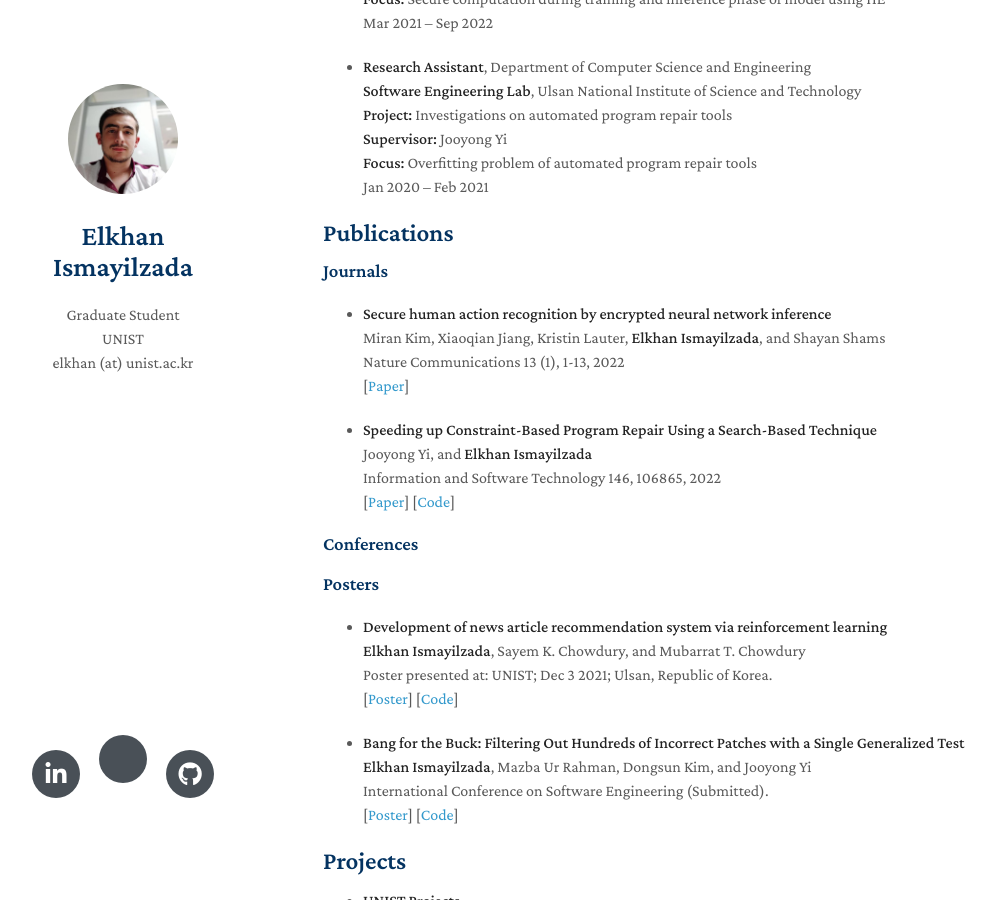
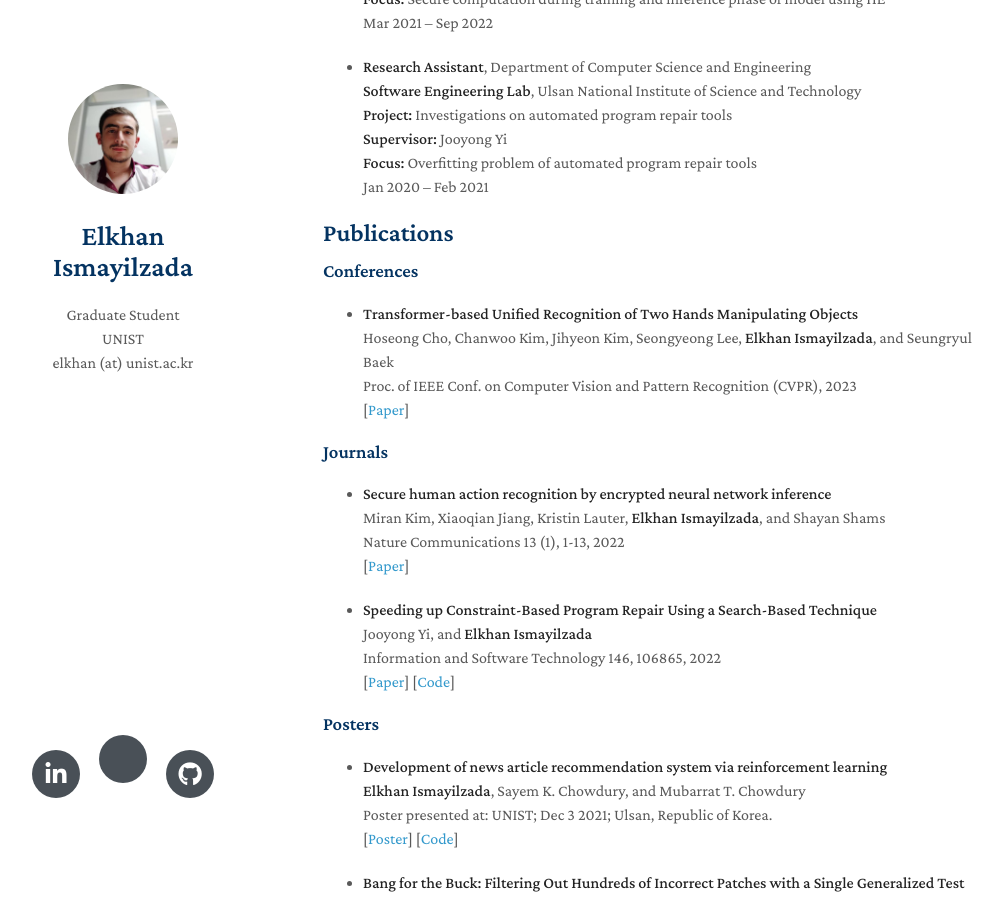
Before and after one commit to elkhanzada/elkhanzada.github.io, a Jekyll site: the page built from index.md, in a window 1280 px wide and 900 px high, scrolled down 1178 px. Shown: the whole window, without its empty margins (147-1150 px from the left). Built offline with Jekyll 4.4.1, drawn with Linux system fonts in a browser that asks for light colours; nearby versions of some CDN libraries; a style sheet for code colours, icons or effects is not loaded; our own code applies the rules of GitHub Pages for plain Markdown files.

Commit message:
Update index.md

```diff
--- a/index.md
+++ b/index.md
@@ -55,6 +55,16 @@ I am also creator of two quiz games, namely Tapmaca and Paytaxt which are publis
 
 ## Publications
 
+### Conferences
+- **Transformer-based Unified Recognition of Two Hands Manipulating Objects**
+  <br>
+  Hoseong Cho, Chanwoo Kim, Jihyeon Kim, Seongyeong Lee, **Elkhan Ismayilzada**, and Seungryul Baek
+  <br>
+  Proc. of IEEE Conf. on Computer Vision and Pattern Recognition (CVPR), 2023
+  <br>
+  [[Paper]()]
+
+
 ### Journals
 
 - **Secure human action recognition by encrypted neural network inference**
```
Also changed, not shown: other parts of index.md (+0 -2 lines).
